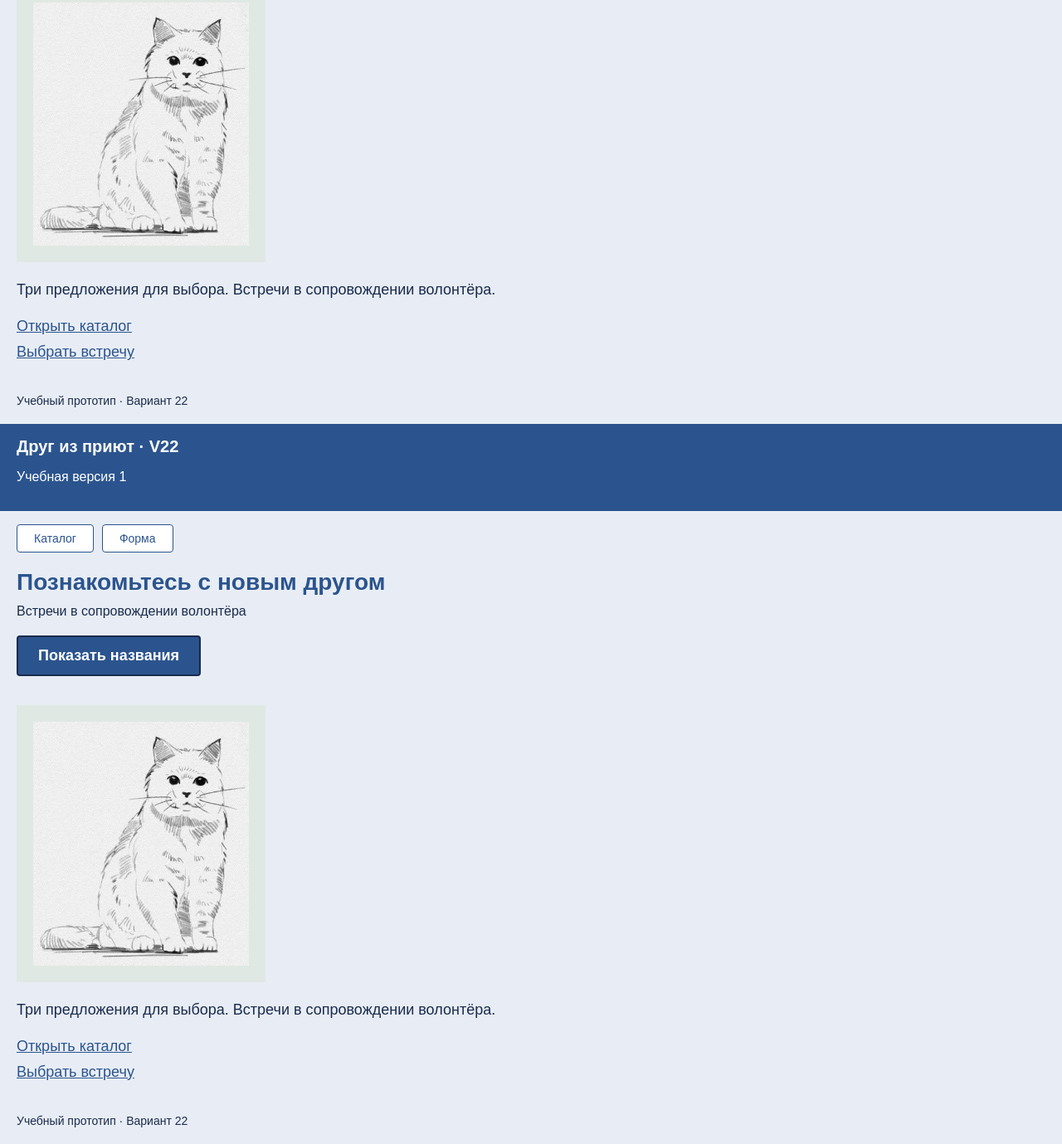
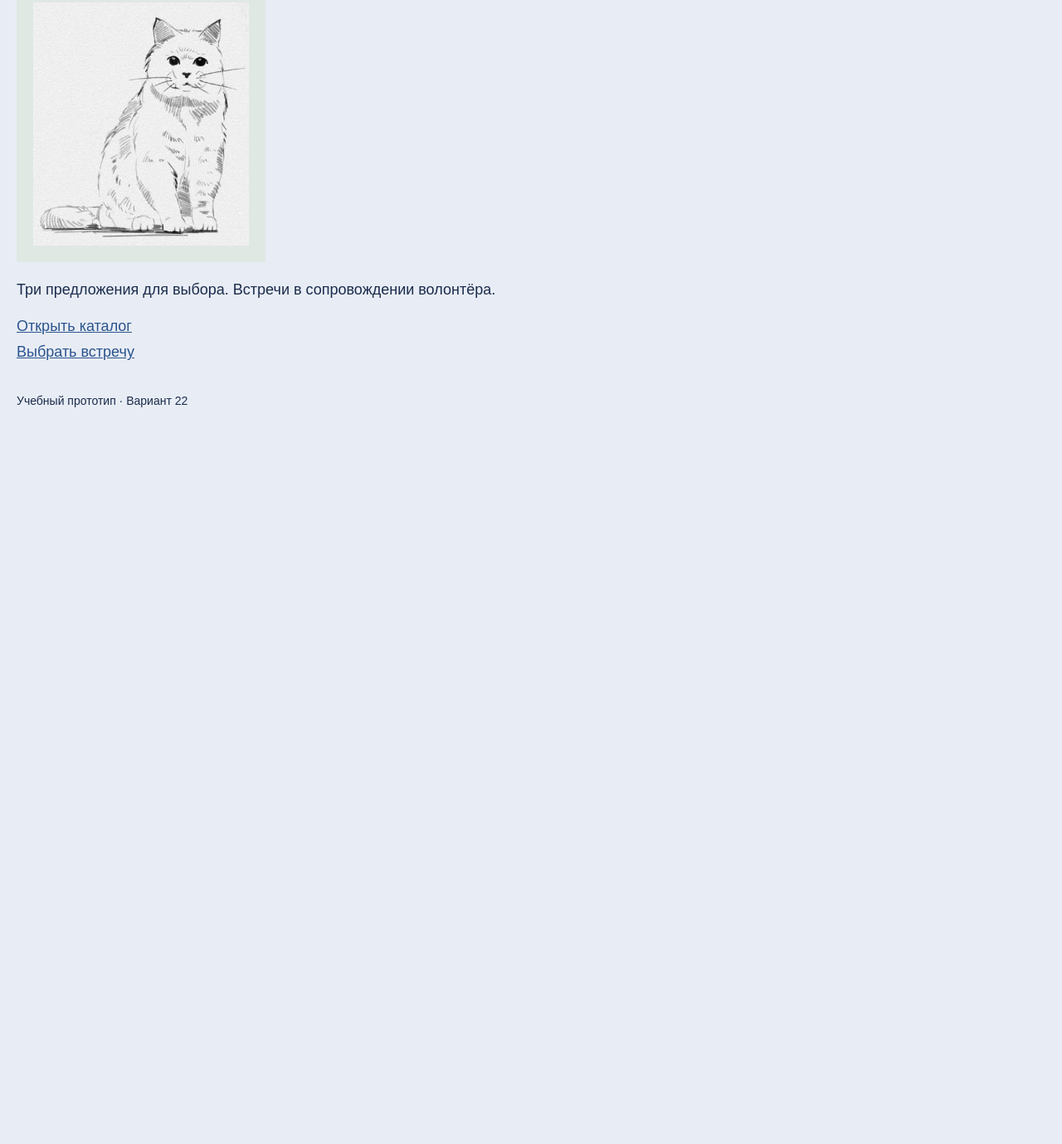
Before and after one commit to forxezz/drug_iz_priuta, a plain HTML site: page main.html in a window 1280 px wide. Shown: the part 356-1735 px from the top of the page at 83% size. After the commit the page ends 867 px from the top, so only its background shows below. Drawn offline with Linux system fonts and the light colour scheme.

Commit message:
Update main.html

```diff
--- a/main.html
+++ b/main.html
@@ -58,64 +58,3 @@
   }
 </script>
 </body>
-
-<!DOCTYPE html>
-<html lang="ru">
-<head>
-    <meta charset="UTF-8">
-    <meta name="viewport" content="width=device-width, initial-scale=1.0">
-    <title>Друг из приют</title>
-    <link rel="stylesheet" href="style.css">
-    <script src="catalog.js" defer></script>
-    <link rel="manifest" href="manifest.webmanifest">
-    <meta name="theme-color" content="#24547a">
-</head>
-<body>
-
-<header class="site-header">
-    <h1 class="site-title">Друг из приют · V22</h1>
-    <p>Учебная версия 1</p>
-</header>
-
-<nav class="main-nav">
-    <a href="catalog.html">Каталог</a>
-    <a href="forma.html">Форма</a>
-</nav>
-
-<main class="page">
-    <!-- Добавлен ID для смены заголовка из JS -->
-    <h2 class="page-title" id="main-heading">Познакомьтесь с новым другом</h2>
-    <p class="subtitle">Встречи в сопровождении волонтёра</p>
-
-    <p id="status" role="status" style="font-weight: bold; margin-bottom: 15px; font-size: 18px;"></p>
-
-    <button id="show-names" type="button" class="btn-submit" style="margin-bottom: 15px;">Показать названия</button>
-
-    <ul id="names" style="margin-bottom: 20px; font-size: 18px; padding-left: 20px;"></ul>
-
-    <div class="hero-image">
-        <img src="p/images(2).jfif" alt="Кот">
-    </div>
-
-    <p class="description-text">Три предложения для выбора. Встречи в сопровождении волонтёра.</p>
-
-    <div class="links-list">
-        <a href="catalog.html">Открыть каталог</a>
-        <a href="forma.html">Выбрать встречу</a>
-    </div>
-</main>
-
-<footer class="site-footer">
-    Учебный прототип · Вариант 22
-</footer>
-<script>
-  if ('serviceWorker' in navigator) {
-    window.addEventListener('load', () => {
-      navigator.serviceWorker.register('./sw.js')
-        .then(reg => console.log('SW зарегистрирован', reg))
-        .catch(err => console.log('Ошибка SW', err));
-    });
-  }
-</script>
-</body>
-</html>
```
